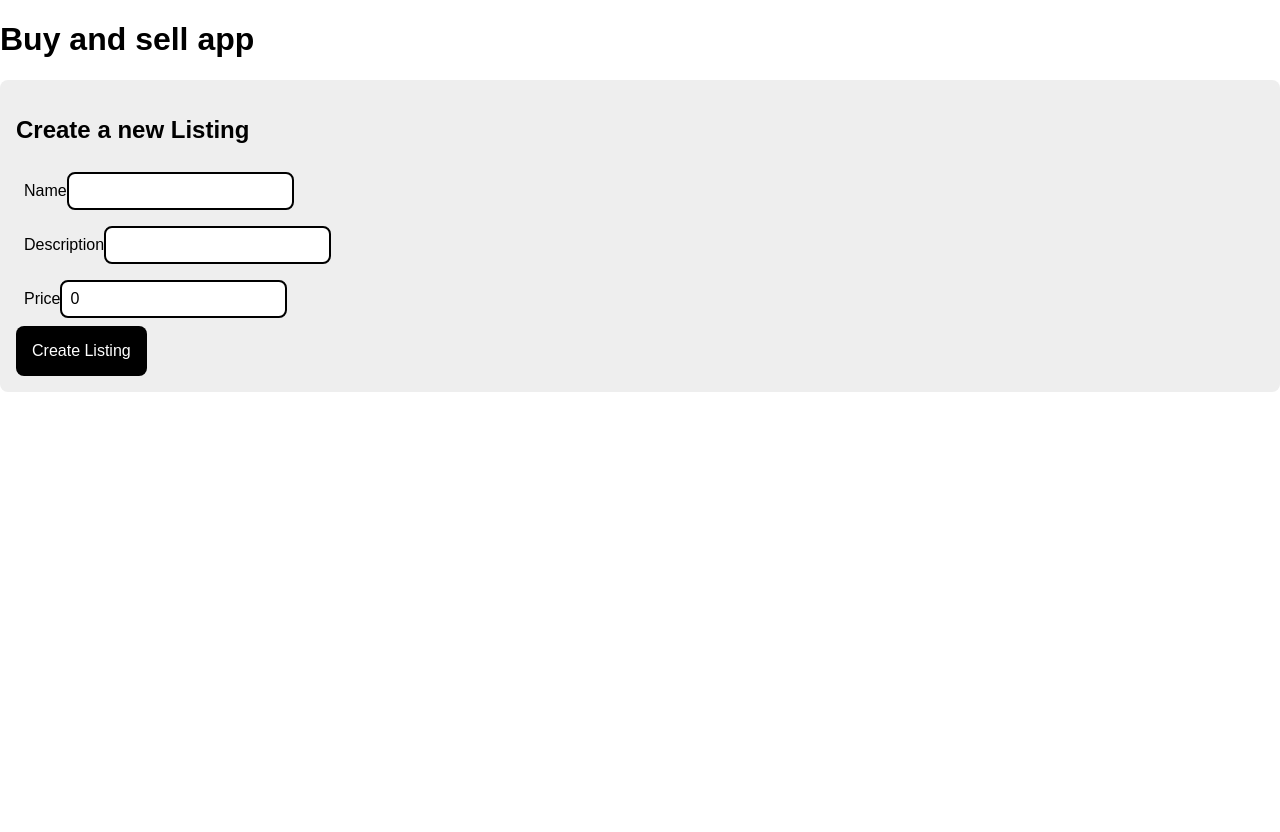
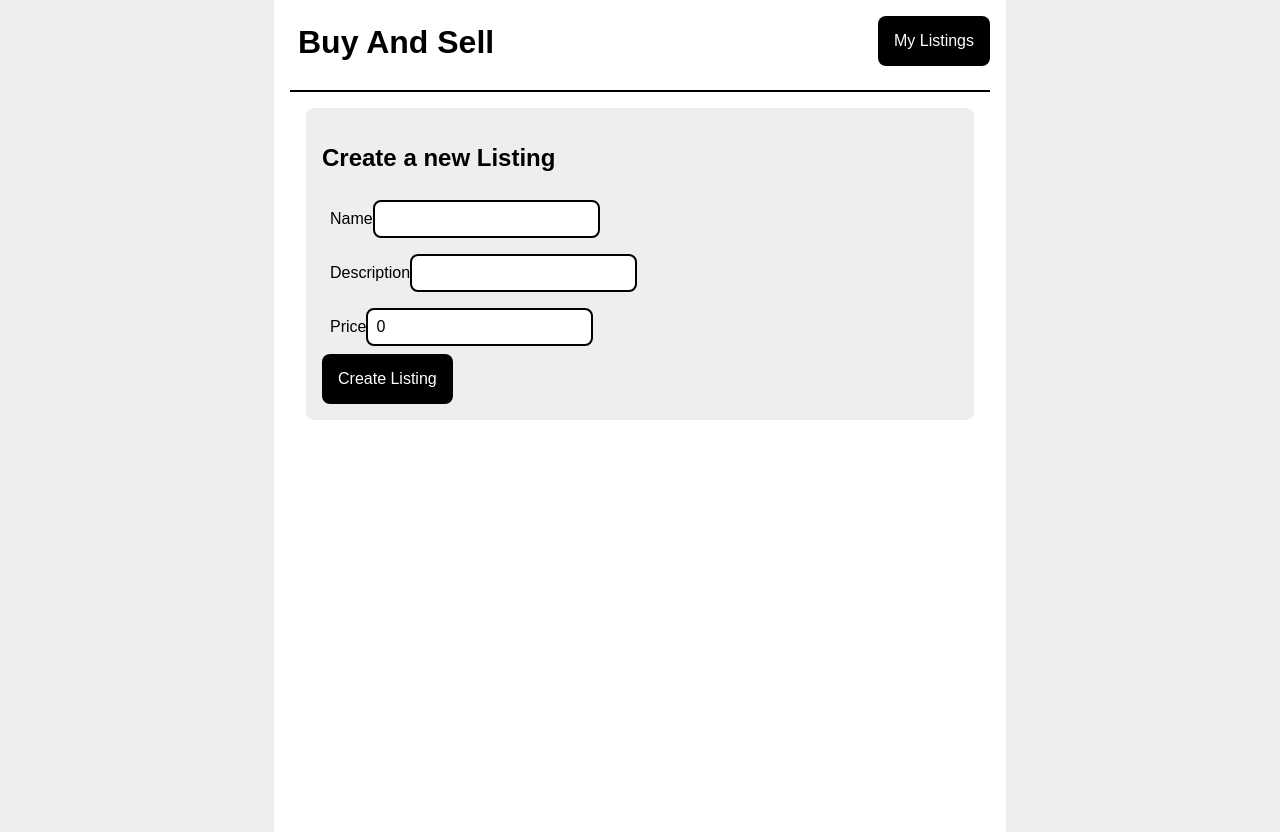
Before and after one commit to denisakita/buy-sell-app, an Angular app: page /new-listing in a window 1280 px wide. Before the commit the page ends 800 px from the top, so only its background shows below. Built offline with nearby package versions, Linux system fonts and the light colour scheme.

Commit message:
add nav bar component

```diff
--- a/src/app/app.component.html
+++ b/src/app/app.component.html
@@ -1,2 +1,8 @@
-<h1>Buy and sell app</h1>
-<router-outlet></router-outlet>
+<div id="page-wrap">
+  <div id="max-width-column">
+    <app-nav-bar></app-nav-bar>
+    <div id="content-wrap">
+      <router-outlet></router-outlet>
+    </div>
+  </div>
+</div>
--- a/src/app/components/index.ts
+++ b/src/app/components/index.ts
@@ -5,12 +5,14 @@
 import {ListingsPageComponent} from "./listings-page/listings-page.component";
 import {MyListingPageComponent} from "./my-listing-page/my-listing-page.component";
 import {NewListingPageComponent} from "./new-listing-page/new-listing-page.component";
+import {NavBarComponent} from "./nav-bar/nav-bar.component";
 
 
 export const components: any[] = [
   ContactPageComponent, EditListingPageComponent, ListingDataFormComponent,
   ListingDetailPageComponent, ListingsPageComponent,
-  MyListingPageComponent, NewListingPageComponent
+  MyListingPageComponent, NewListingPageComponent,
+  NavBarComponent
 ]
 
 export * from './contact-page/contact-page.component';
@@ -20,3 +22,4 @@
 export * from './listings-page/listings-page.component';
 export * from './my-listing-page/my-listing-page.component';
 export * from './new-listing-page/new-listing-page.component';
+export * from './nav-bar/nav-bar.component';
--- a/src/app/components/my-listing-page/my-listing-page.component.css
+++ b/src/app/components/my-listing-page/my-listing-page.component.css
@@ -3,4 +3,5 @@
   display: flex;
   justify-content: flex-end;
   margin-bottom: 15px;
+  margin-top: 10px;
 }
--- /dev/null
+++ b/src/app/components/nav-bar/nav-bar.component.html
@@ -0,0 +1,10 @@
+<div id="top-bar">
+  <a routerLink="/listings">
+    <h1 id="app-heading">Buy And Sell</h1>
+  </a>
+  <a routerLink="my-listings">
+    <button id="my-listings-button">
+      My Listings
+    </button>
+  </a>
+</div>
```
Also changed, not shown: src/app/components/nav-bar/nav-bar.component.ts (added, +10 -0 lines), src/app/components/nav-bar/nav-bar.component.css (added), 1 other file (tests, documents, lock files or other folders).
